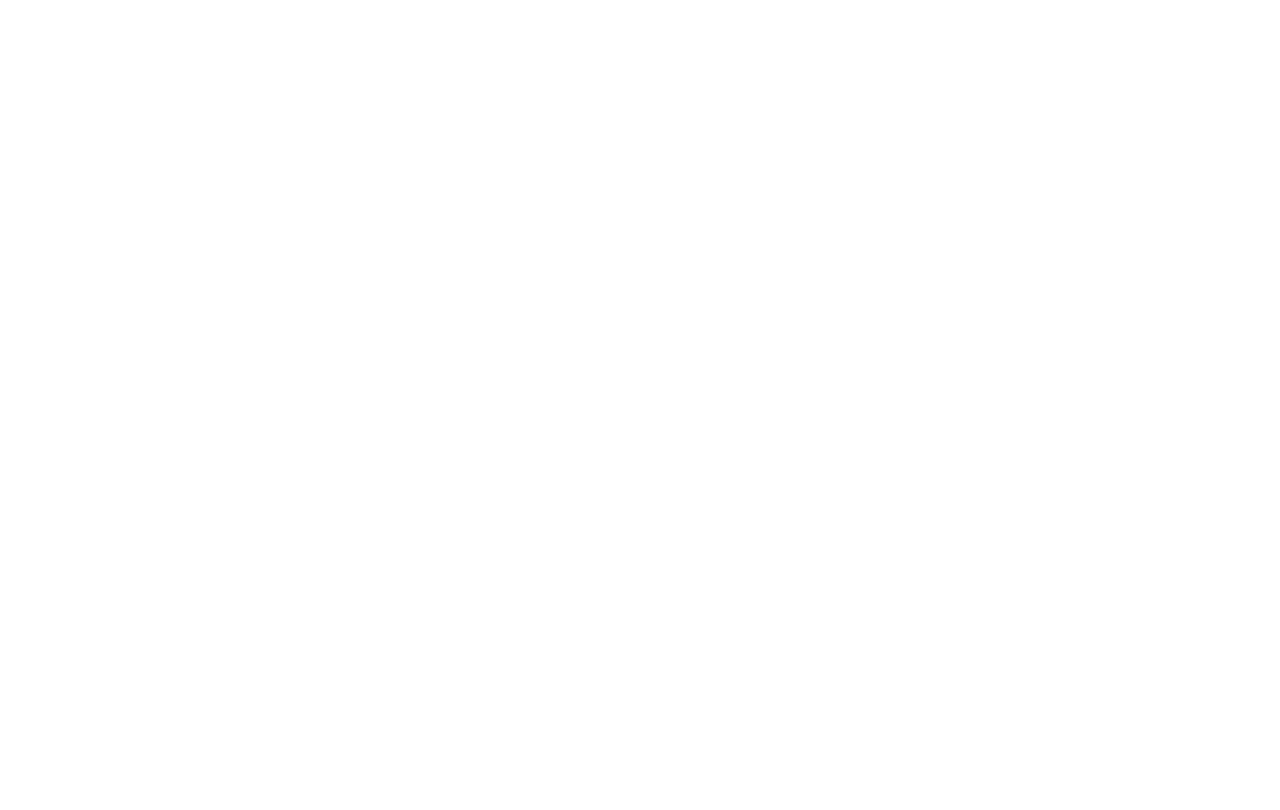
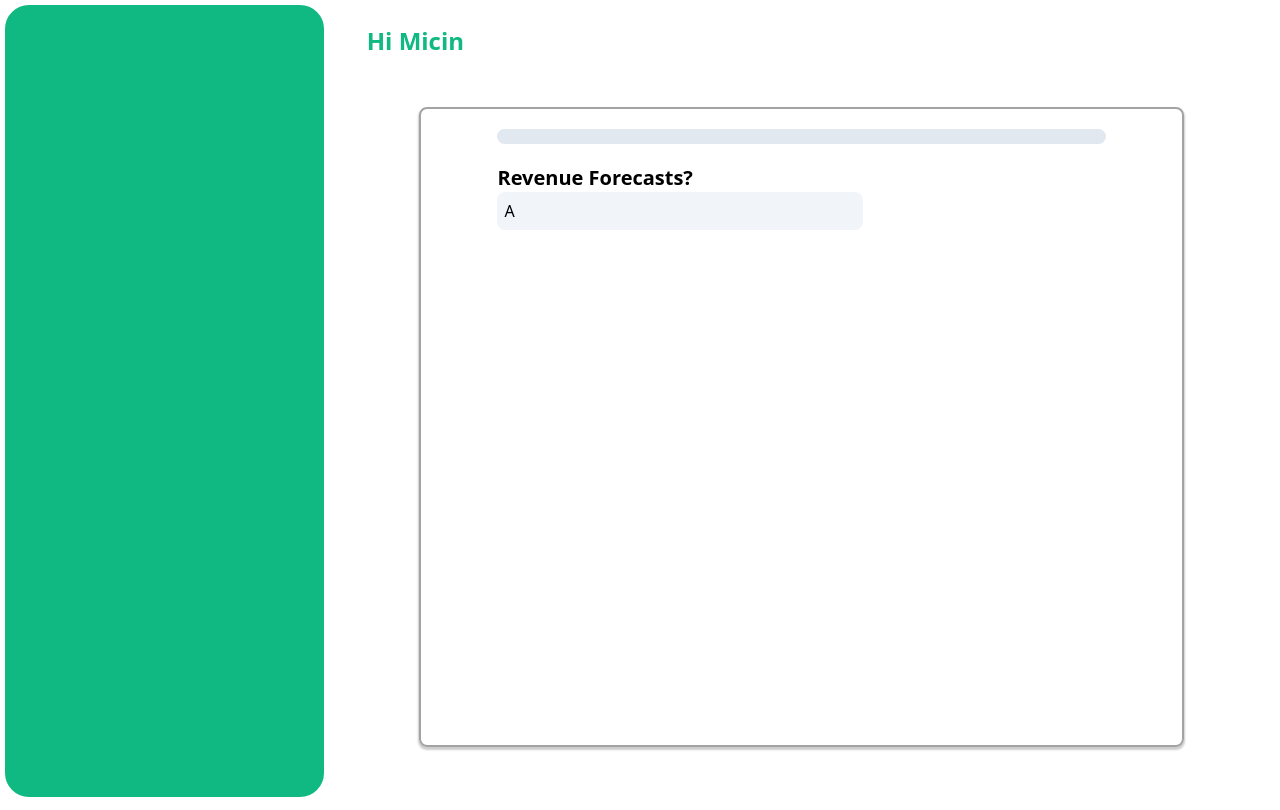
Before and after one commit to arka1002/1st-day, a React (Vite) app: page / in a window 1280 px wide. Built offline with nearby package versions, Linux system fonts and the light colour scheme.

Commit message:
2nd commit

```diff
--- a/package.json
+++ b/package.json
@@ -10,7 +10,8 @@
   },
   "dependencies": {
     "react": "^18.2.0",
-    "react-dom": "^18.2.0"
+    "react-dom": "^18.2.0",
+    "react-hook-form": "^7.43.1"
   },
   "devDependencies": {
     "@types/react": "^18.0.27",
--- a/src/App.jsx
+++ b/src/App.jsx
@@ -1,8 +1,27 @@
+import { useForm } from "react-hook-form";
+
+
 function App() {
   return (
     <div className="App">
-      <div className="sidebar"></div>
-      <div className="content-area"></div>
+      <div className="sidebar h-[99vh] bg-emerald-500 border-8 border-emerald-500 rounded-3xl"></div>
+      <div className="content-area h-screen">
+        <div className="heading">
+          <p className="text-emerald-500 text-2xl font-bold pl-[43px] pt-[20px]">Hi Micin</p>
+        </div>
+        <div className="details mt-[50px]">
+          <div className="detail-box border-2 border-neutral-400 w-[80%] mx-auto rounded-lg h-[80vh]">
+            <div className="progress-bar w-[80%] bg-slate-200 h-[15px] mt-[20px] mx-auto border-2 border-slate-200 rounded-lg"></div>
+            <div className="another-detailed-box w-[80%] h-[50%] mx-auto mt-[20px]">
+              <p className="text-xl font-semibold">Revenue Forecasts?</p>
+              <div className="year-list">
+                <div className="indie-items w-[60%] bg-slate-100 py-[5px] px-[5px] border-2 border-slate-100 rounded-lg overflow-auto">A</div>
+              </div>
+              <div className="form-area"></div>
+            </div>
+          </div>
+        </div>
+      </div>
     </div>
   )
 }
--- a/src/index.css
+++ b/src/index.css
@@ -1,3 +1,26 @@
 @tailwind base;
 @tailwind components;
 @tailwind utilities;
+
+
+@layer components {
+    .App {
+        display: grid;
+        grid-template-areas: "sidebar contentarea";
+        grid-template-columns: 1fr 3fr;
+        padding-top: 5px;
+        padding-left: 5px;
+        padding-bottom: 5px;
+    }
+    .sidebar {
+        grid-area: sidebar;
+    }
+    .content-area {
+        grid-area: contentarea;
+    }
+    .detail-box {
+        box-shadow: 0px 2px 2px 1px rgba(0, 0, 0, 0.2);
+        padding-bottom: 10px;
+        overflow: auto;
+    }
+}
```
Also changed, not shown: 1 other file (tests, documents, lock files or other folders).
